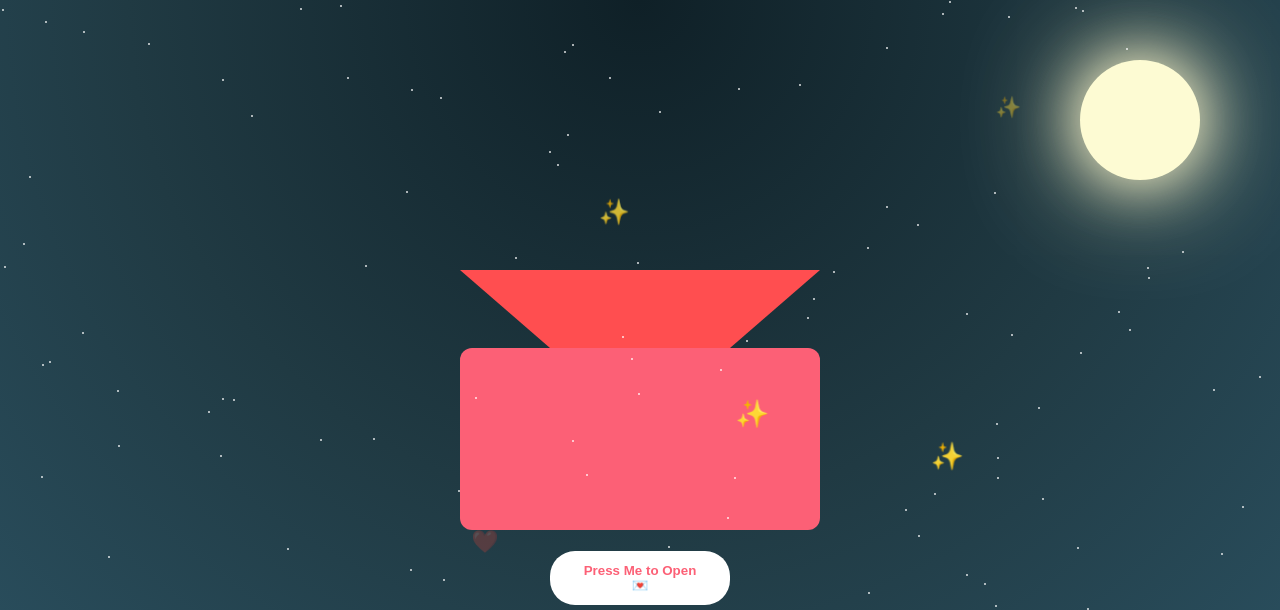
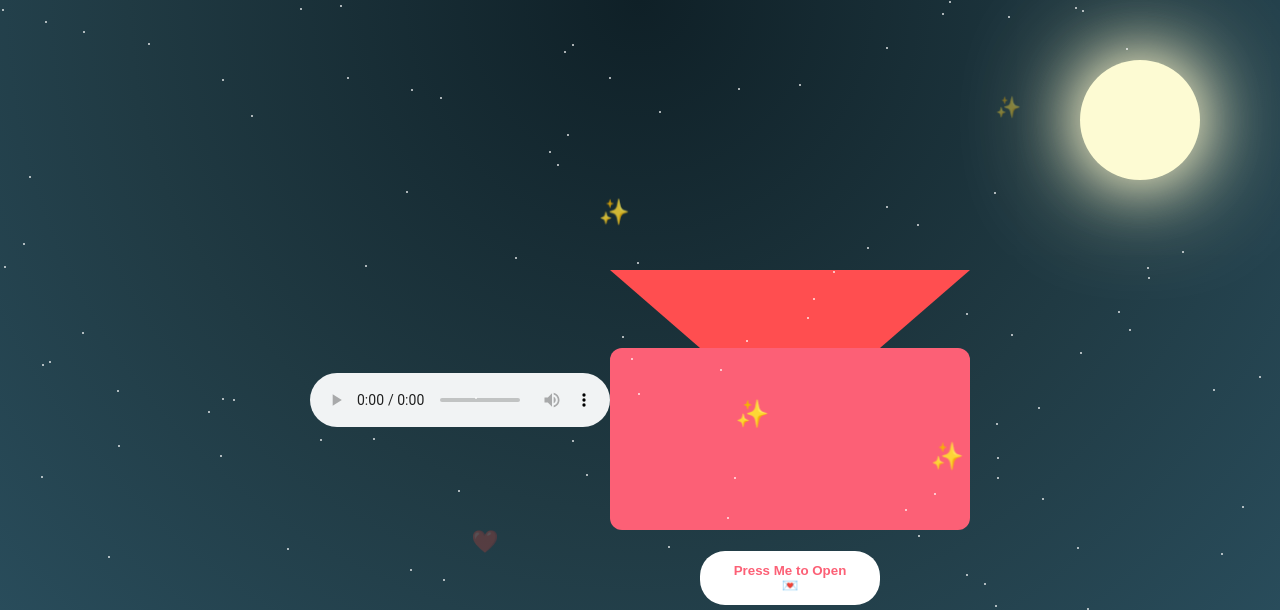
Before and after one commit to chandniwork1996-cyber/Chandni, a plain HTML site: page index.html in a window 1280 px wide. Shown: the top 610 px of the page. Drawn offline with Linux system fonts and the light colour scheme.

Commit message:
Update index.html

```diff
--- a/index.html
+++ b/index.html
@@ -171,7 +171,7 @@ button{
 <div class="moon"></div>
 <div class="panda" id="panda">🐼</div>
 
-<audio id="bg-music" loop>
+<audio id="bg-music" controls>
 <source src="hold-my-hand.mp3" type="audio/mpeg">
 </audio>
 
```
